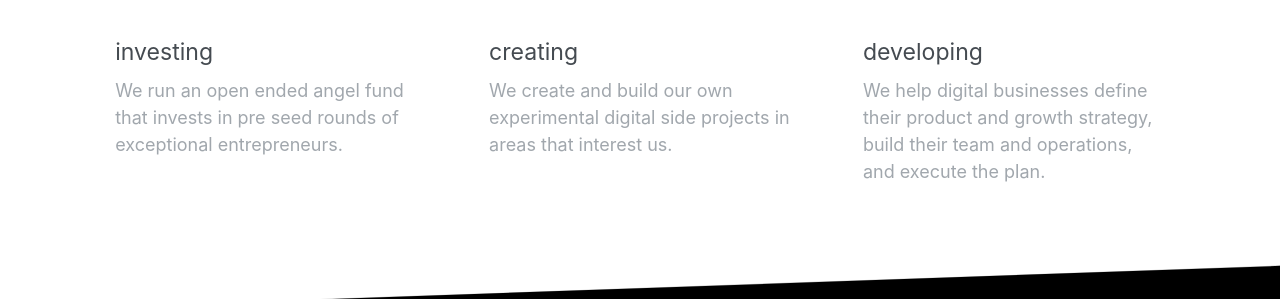
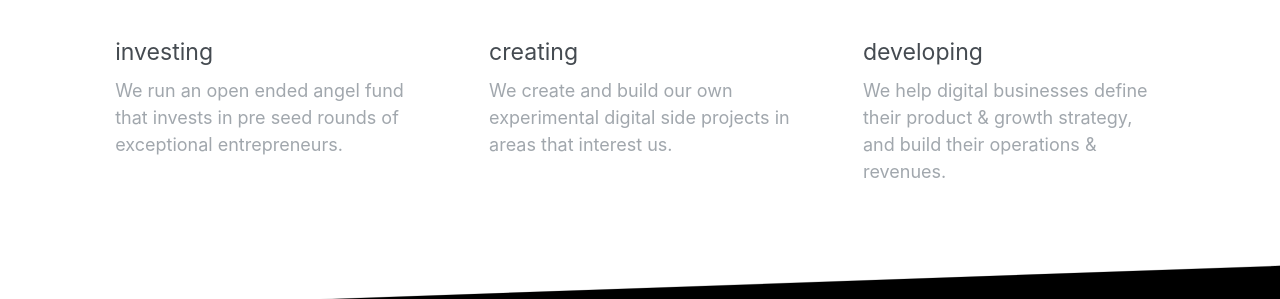
Before and after one commit to atticventures/site, a Jekyll site: the page built from _pages/home.html, in a window 1280 px wide. Shown: the part 1383-1682 px from the top of the page. Built offline with Jekyll 4.4.1, drawn with Linux system fonts in a browser that asks for light colours; our own code applies the rules of GitHub Pages for plain Markdown files.

Commit message:
Update home.html

```diff
--- a/_pages/home.html
+++ b/_pages/home.html
@@ -37,7 +37,7 @@ logo: nav-logo-yellow
 				</div>
 				<div class="cell">
 					<h5>Developing</h5>
-					<p>We help digital businesses define their product and growth strategy, build their team and operations, and execute the plan.</p>
+					<p>We help digital businesses define their product & growth strategy, and build their operations & revenues.</p>
 				</div>
 			</div>
 		</div>
```
